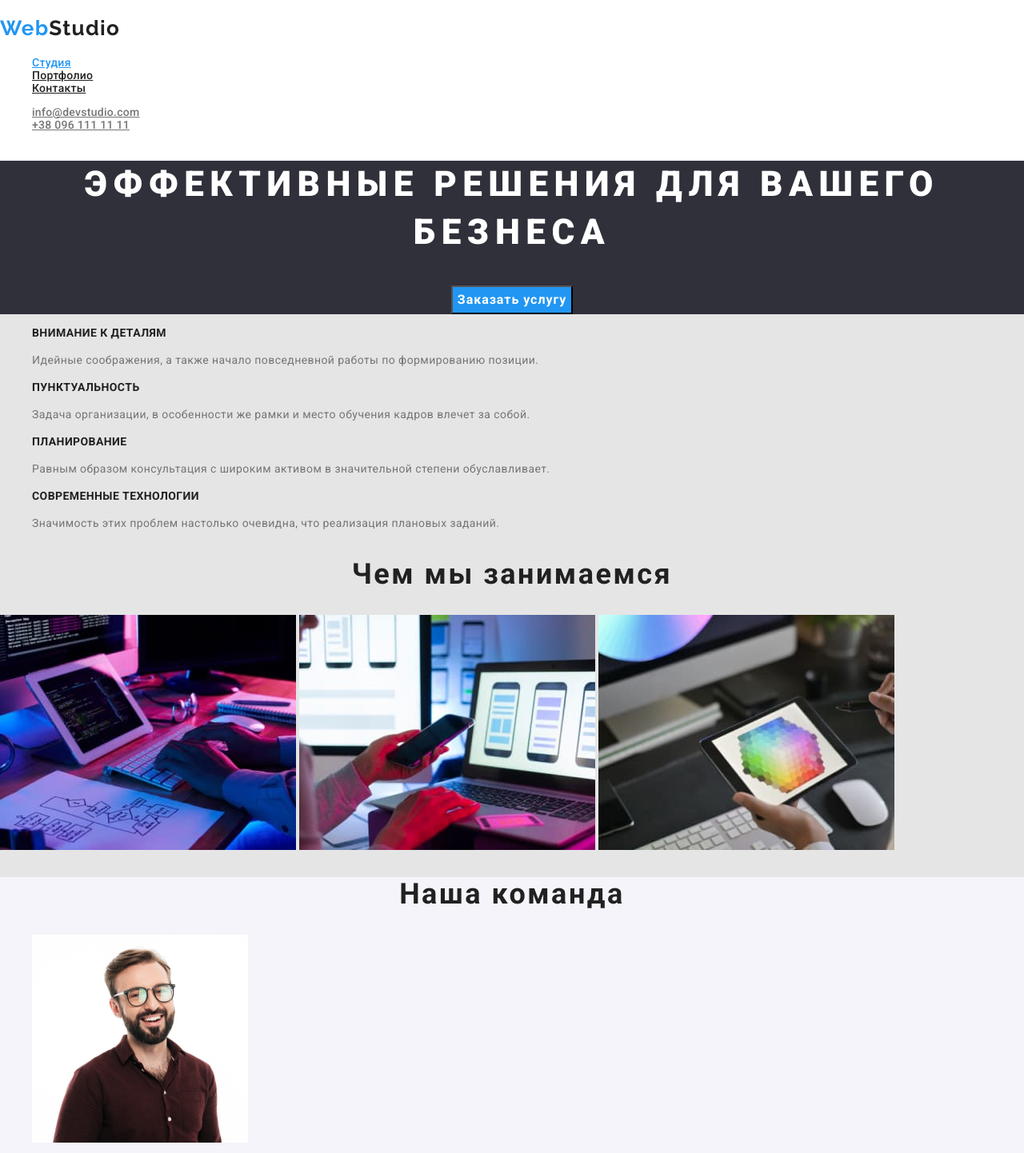
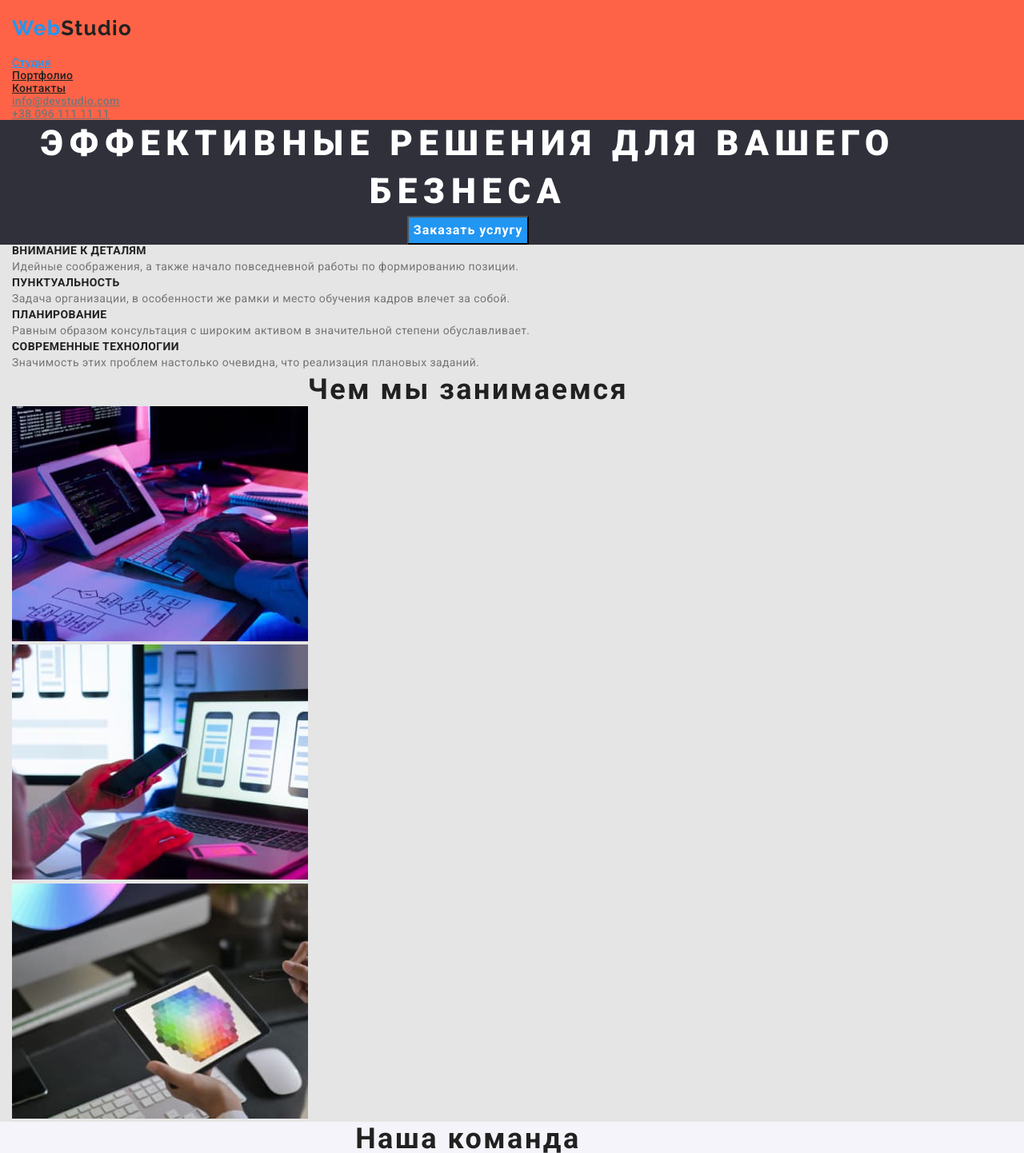
Before and after one commit to Onufriieva/goit-markup-hw-03, a plain HTML site: page index.html in a window 1280 px wide. Shown: the top 1442 px of the page at 80% size. Drawn offline with nearby package versions, Linux system fonts and the light colour scheme.

Commit message:
убрала margin

```diff
--- a/css/styles.css
+++ b/css/styles.css
@@ -21,20 +21,40 @@ body {
 
 }
 
+.container {
+
+    width: 1170px;
+    padding-left: 15px;
+    padding-right: 15px;
+
+}
+
+h1,h2,h3 {
+    margin-top: 0;
+    margin-bottom: 0;
+}
+
 /*Header*/
 
 
 .site-header {
+
+    margin-bottom: 0;
+
     background-color: var(--background-header);
     font-family: 'Roboto';
     font-weight: 500;
     font-size: 14px;
     line-height: 1.14;
 
+
+    background-color:tomato;
 }
 
 
 .link-logo {
+    display: inline-block;
+    padding: 0;
     font-family: 'Raleway',sans-serif;
     font-weight: 700;
     font-size: 26px;
@@ -56,7 +76,10 @@ body {
 
 
 .nav-list {
+
     list-style: none;
+    padding: 0;
+    margin: 0;
 }
 
 .link-nav {
@@ -68,18 +91,21 @@ body {
 
 .link-nav:focus {
     color: var(--button-link-color);
+}
 
-}
 .link-current {
     color: var(--button-link-color);
     letter-spacing: 0.02em;
-
 }
 
 
 .contacts {
     list-style: none;
+    padding: 0;
+    margin: 0;
 }
+
+
 
 .link-contacts {
     color: var(--main-font-color);
@@ -97,9 +123,13 @@ body {
     background-color: var(--background-footer);
     font-family: 'Roboto';
     text-align: center;
+
+
 }
 
 .hero-title {
+    margin-top: 0;
+    margin-bottom: 30;
 
     font-weight: 900;
     font-size: 44px;
@@ -130,6 +160,7 @@ body {
 
 
 .peculiarities-title {
+
 font-weight: 700;
 font-size: 14px;
 line-height: 1.14;
@@ -138,10 +169,15 @@ color: var(--title-font);
 }
 
 .peculiarities-list {
+padding: 0;
+margin: 0;
+
     list-style: none;
 }
 
 .peculiarities-text {
+    display: inline-block;
+    margin: 0;
     font-size: 14px;
     line-height: 1.71;
     letter-spacing: 0.03em;
@@ -162,6 +198,12 @@ color: var(--title-font);
     text-align: center;
 }
 
+.works-list {
+    padding: 0;
+    margin: 0;
+
+    list-style: none;
+}
 
 /*Our team*/
 
@@ -171,7 +213,14 @@ color: var(--title-font);
 
 
 .team-list{
+    padding-left: 0;
+    margin-top: 0%;
+    margin-bottom: 0%
+    ;
     list-style: none;
+    text-align: center;
+
+
 }
 
 .team-title {
@@ -182,8 +231,6 @@ color: var(--title-font);
     color: var(--title-font);
     text-align: center;
 }
-
-
 
 
 .list-title {
@@ -197,11 +244,13 @@ color: var(--title-font);
 
 
 .team-list-text {
+    display: inline-block;
+    margin: 0;
     font-size: 16px;
     line-height: 1.19;
     letter-spacing: 0.03em;
     color: var(--main-font-color);
-    text-align: center;
+
 }
 
 /*Footer*/
@@ -211,19 +260,36 @@ color: var(--title-font);
     font-size: 14px;
     line-height: 1.71;
     letter-spacing: 0.03em;
+
+
 }
 
 .footer-list {
+    padding-left: 0;
+    margin-top: 0%;
+    margin-bottom: 0%;
+
     list-style: none;
+
 }
 
 .footer-adress {
+
     font-style: normal;
     color: var(--background-header);
+
+    }
+
+    .direction {
+        display: inline-block;
+        margin: 0;
     }
 
 
     .footer-contact{
+        display: inline-block;
+        padding: 0;
+
     color: var(--footer-contacts);
 
 }
--- a/index.html
+++ b/index.html
@@ -102,9 +102,11 @@
              <div class="container">
                 <h2 class="works-title">Чем мы занимаемся </h2>
 
-                <img src="./images/img.jpg" alt="Человек за компьютером" width="370">
-                <img src="./images/img(1).jpg" alt="Человек с телефоном" width="370">
-                <img src="./images/img(2).jpg" alt="Человек с планшетом" width="370">
+                <ul class="works-list">
+                    <li><img src="./images/img.jpg" alt="Человек за компьютером" width="370"> </li>
+                    <li><img src="./images/img(1).jpg" alt="Человек с телефоном" width="370"></li>
+                    <li><img src="./images/img(2).jpg" alt="Человек с планшетом" width="370"></li>
+                </ul>
 
              </div>
 
@@ -151,25 +153,26 @@
 
      <!--Footer-->
 
-    <footer class="footer-section">
+     <footer class="footer-section">
 
         <div class="container">
 
-            <a href="./index.html" class="link-logo"> <p> <span class="web">Web</span><span class="studio-footer">Studio</span> </p>  </a>
+            <a href="./index.html" class="link-logo"> <p> <span class="web">Web</span><span class="studio-footer">Studio</span> </p> </a>
 
-            <ul class="footer-list">
 
-                <li class="footer-list-item">
-                    <address class="footer-adress">г. Киев, пр-т Леси Украинки, 26</address> </li>
+         <address class="footer-adress">
+                <p class="direction">г. Киев, пр-т Леси Украинки, 26</p>
 
-                <li class="footer-list-item">
+                <ul class="footer-list">
+                    <li class="footer-list-item">
                     <a href="mailto:info@devstudio.com" class="footer-contact">info@devstudio.com </a></li>
 
-                <li class="footer-list-item">
+                    <li class="footer-list-item">
                     <a href="tel:+380961111111" class="footer-contact">+38 096 111 11 11</a> </li>
-             </ul>
+               </ul>
+          </address>
+        </div>
 
-        </div>
 
     </footer>
 
```
Also changed, not shown: portfolio.html (+8 -7 lines).
